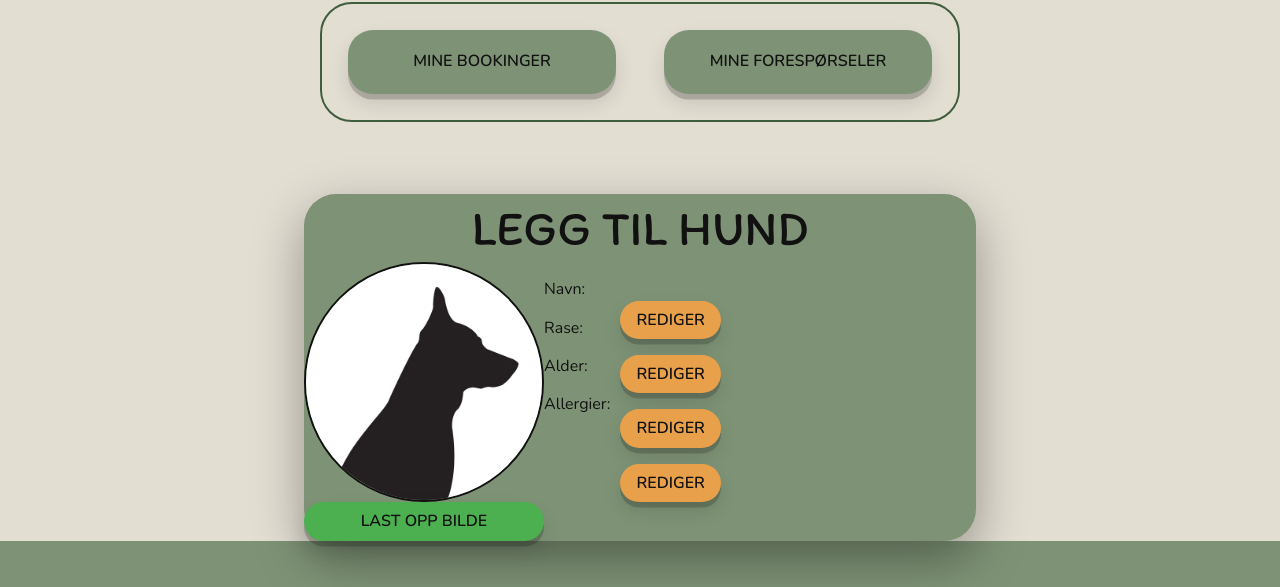
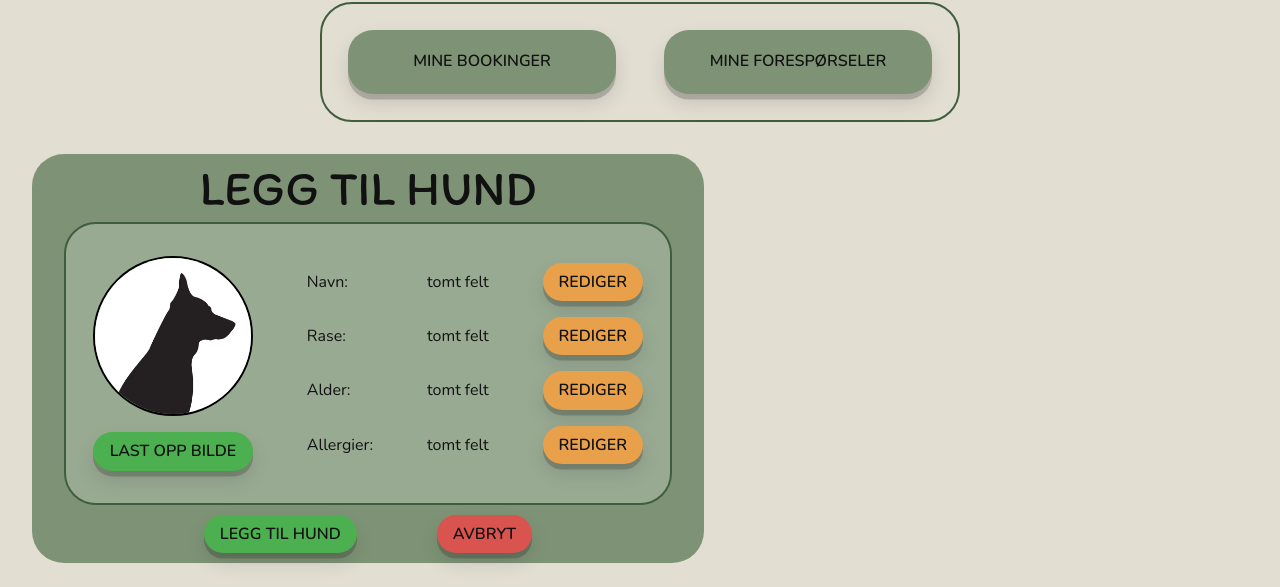
Before and after one commit to Creaturebrush/Arbeidskrav_Potepass, a website built with Vite: page src/Pages/profile/profile.html in a window 1280 px wide. Shown: the part 1277-1864 px from the top of the page. Built offline with nearby package versions, Linux system fonts and the light colour scheme.

Commit message:
Lagt til modal mal og modal for 'add dog'

```diff
--- a/src/Pages/profile/profile.css
+++ b/src/Pages/profile/profile.css
@@ -96,43 +96,45 @@ h2 {
   position: relative;
 }
 
-/* OVERLAYS */
-.p-modal {
+/* OVERLAY */
+.profile-modal {
   width: min(42rem, calc(100% - 2rem));
   background-color: var(--primary);
   border-radius: 2rem;
-  inset: 0;
-  z-index: 9999;
-  position: relative;
-  margin: 4.5rem auto 0;
-  box-shadow: 0 18px 50px rgba(0, 0, 0, 0.35);
+  margin: 2rem;
+}
+/* ADD DOG */
+.add-dog-modal-card {
+  background-color: var(--primary-card);
+  border: 2px solid var(--primary-shade-2);
+  border-radius: 2rem;
+  margin: auto 2rem auto 2rem;
+  display: flex;
+  justify-content: space-around;
+  align-items: center;
 }
 
-/* ADD DOG */
-.add-dog-modal {
-  display: flex;
-}
-.add-dog-modal .image-container {
-  display: flex;
-  flex-direction: column;
-}
-
-.add-dog-modal .image-container img {
-  width: 15rem;
-  border-radius: 100%;
-  border: solid 2px var(--text);
-}
-
-.add-dog-modal .dog-info {
-  display: block;
-}
-
-.add-dog-modal .btn-container {
+.add-dog-img-container {
+  padding: 2rem 0 2rem 0;
   display: flex;
   flex-direction: column;
   gap: 1rem;
 }
 
+.add-dog-img-container img {
+  width: 10rem;
+  border: 2px solid black;
+  border-radius: 100%;
+}
+
+.add-dog-btn-container, .add-dog-info, .add-dog-user-info {
+  display: flex;
+  flex-direction: column;
+}
+
+.add-dog-btn-container {
+  gap: 1rem;
+}
 /* ERROR ADD/EDIT */
 /* SUCCESS ADD/EDIT */
 /* EDIT DOG */
--- a/src/Pages/profile/profile.html
+++ b/src/Pages/profile/profile.html
@@ -80,27 +80,38 @@
         </div>
       </section>
 
-      <div class="p-modal">
+      <div class="profile-modal">
         <h2>LEGG TIL HUND</h2>
-        <div class="add-dog-modal">
-        <div class="image-container">
-          <img src="/public/images/dogicon.png" alt="">
+        <div class="add-dog-modal-card">
+          <div class="add-dog-img-container">
+            <img src="/images/dogicon.png" alt="Bilde av hund.">
             <button class="btn btn-success">LAST OPP BILDE</button>
           </div>
-        <div class="dog-info">
+          <div class="add-dog-info">
             <p>Navn:</p>
             <p>Rase:</p>
             <p>Alder:</p>
             <p>Allergier:</p>
           </div>
-          <div class="btn-container">
+          <div class="add-dog-user-info">
+            <p>tomt felt</p>
+            <p>tomt felt</p>
+            <p>tomt felt</p>
+            <p>tomt felt</p>
+          </div>
+          <div class="add-dog-btn-container">
             <button class="btn btn-warning">REDIGER</button>
             <button class="btn btn-warning">REDIGER</button>
             <button class="btn btn-warning">REDIGER</button>
             <button class="btn btn-warning">REDIGER</button>
           </div>
         </div>
+        <div class="btn-container">
+        <button class="btn btn-success">LEGG TIL HUND</button>
+        <button class="btn btn-danger">AVBRYT</button>
         </div>
+      </div>
+
     </main>
 
     <site-footer></site-footer>
```
Lines whose indentation alone changed are shown as unchanged.
